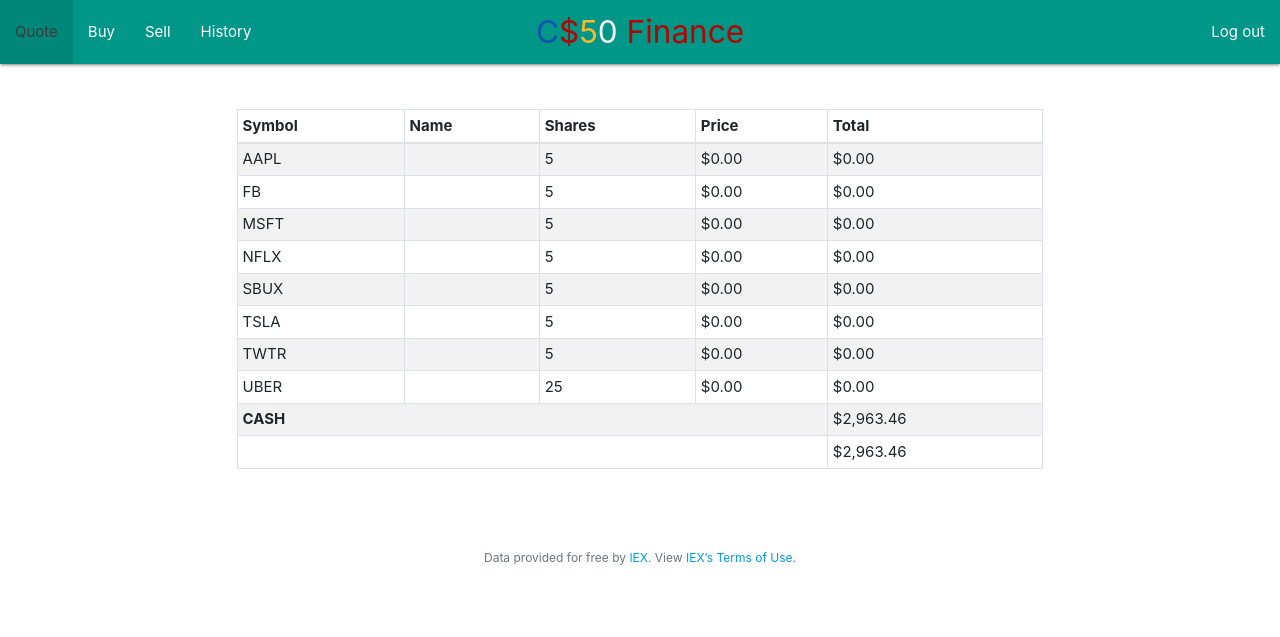
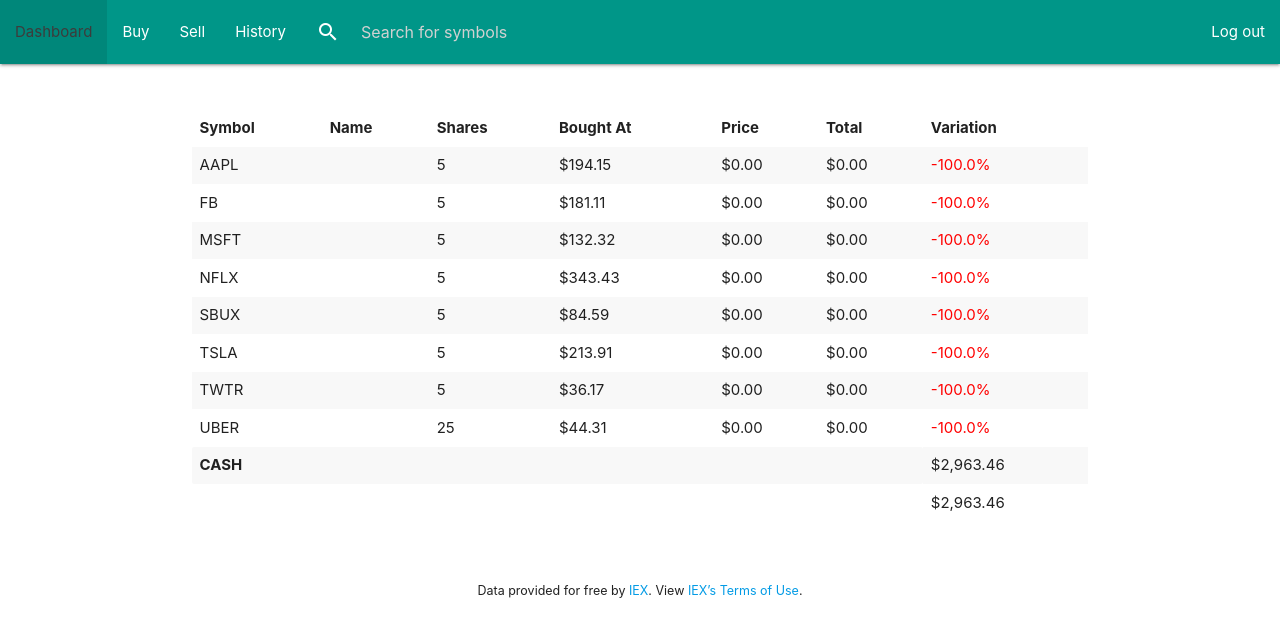
Before and after one commit to Guilllemain/finance-cs50, a Flask app: page / in a window 1280 px wide. Shown: the top 637 px of the page. Run offline with Flask 2, Linux system fonts and the light colour scheme; a user stored in the database is signed in; data that the repository does not hold is empty; some libraries are stand-ins or nearby versions.

Commit message:
Switching to IEX Cloud API

```diff
--- a/app.py
+++ b/app.py
@@ -7,7 +7,7 @@
 from werkzeug.exceptions import default_exceptions, HTTPException, InternalServerError
 from werkzeug.security import check_password_hash, generate_password_hash
 
-from helpers import apology, login_required, lookup, usd
+from helpers import apology, login_required, lookup, usd, chart
 
 # Configure application
 app = Flask(__name__)
@@ -36,6 +36,13 @@
 db = SQL("sqlite:///finance.db")
 
 
+@app.route("/test")
+def test():
+    res = chart('NFLX', '1m')
+    labels = [result['label'] for result in res]
+    values = [result['open'] for result in res]
+    return render_template('chart.html', results=res, labels=labels, values=values)
+
 @app.route("/")
 @login_required
 def index():
@@ -48,14 +55,18 @@
     wallet_value = cash_left
     if transactions:
         for transaction in transactions:
-            symbol = transaction['symbol']
-            action = lookup(symbol)
-            name = action['name']
-            price = action['price']
-            shares = transaction['sum']
-            total = float(shares) * action['price']
-            stocks.append({ 'symbol': symbol, 'name': name, 'shares': shares, 'price': price, 'total': total })
-            wallet_value += total
+            if transaction['sum'] > 0:
+                symbol = transaction['symbol']
+                action = lookup(symbol)
+                name = action['name']
+                price = action['price']
+                shares = transaction['sum']
+                bought = transaction['price']
+                total = float(shares) * action['price']
+                variation = round(
+                    ((total - (float(shares) * bought)) / (float(shares) * bought)) * 100, 2)
+                stocks.append({ 'symbol': symbol, 'name': name, 'shares': shares, 'price': price, 'bought': bought, 'total': total, 'variation': variation })
+                wallet_value += total
 
     return render_template("index.html", stocks=stocks, cash=cash_left, wallet_value=wallet_value)
 
--- a/helpers.py
+++ b/helpers.py
@@ -39,7 +39,8 @@
 
     # Contact API
     try:
-        response = requests.get(f"https://api.iextrading.com/1.0/stock/{urllib.parse.quote_plus(symbol)}/quote")
+        response = requests.get(
+            f"https://cloud.iexapis.com/stable/stock/{urllib.parse.quote_plus(symbol)}/quote?token=pk_5090c32b331348cf8e034e7fa7a140fd")
         response.raise_for_status()
     except requests.RequestException:
         return None
@@ -56,6 +57,24 @@
         return None
 
 
+def chart(symbol, timeframe):
+    """Look up quote for symbol."""
+
+    # Contact API
+    try:
+        response = requests.get(
+            f"https://cloud.iexapis.com/stable/stock/{symbol}/chart/{timeframe}?token=pk_5090c32b331348cf8e034e7fa7a140fd")
+        response.raise_for_status()
+    except requests.RequestException:
+        return None
+
+    # Parse response
+    try:
+        return response.json()
+    except (KeyError, TypeError, ValueError):
+        return None
+
+
 def usd(value):
     """Format value as USD."""
     return f"${value:,.2f}"
--- a/static/styles.css
+++ b/static/styles.css
@@ -21,9 +21,12 @@
     color: whitesmoke;
 }
 
-form {
+table th, table td {
+    padding: .5em;
+}
+.search-form {
     width: 30%;
-    margin: auto;
+    display: inline-block;
 }
 
 main img
@@ -31,3 +34,28 @@
     /* constrain images on small screens */
     max-width: 100%;
 }
+
+.alert {
+    position: fixed;
+    top: 1.5rem;
+    right: 1.5rem;
+    background-color: rgb(158, 158, 158);
+    padding: 1.2rem;
+    border-radius: .2rem;
+    transition: all .3s ease-in-out;
+    animation: fade_out 3s forwards;
+}
+
+@keyframes fade_out {
+    90% {opacity: 1; display: block; visibility: visible;}
+    100% {opacity: 0; display: none; visibility: hidden;}
+}
+
+.text-xs {font-size: smaller}
+
+.text-green {color: green;}
+.text-red {color: red;}
+
+.mt-2 {margin-top: 2rem;}
+.mt-3 {margin-top: 3rem;}
+.mt-4 {margin-top: 4rem;}
--- a/templates/buy.html
+++ b/templates/buy.html
@@ -5,7 +5,7 @@
 {% endblock %}
 
 {% block main %}
-    <form action="/buy" method="post" class="center-align">
+    <form action="/buy" method="post" class="col s4 offset-s4 center-align">
         <div class="input-field">
             <input autocomplete="off" autofocus name="symbol" type="text">
             <label for="symbol">Symbol</label>
--- a/templates/history.html
+++ b/templates/history.html
@@ -8,7 +8,7 @@
     {% if stocks|length <= 0 %}
         <div>You have no transactions yet</div>
     {% else %}
-        <table class="table table-striped table-bordered table-hover table-sm">
+        <table class="striped highlight responsive-table">
             <thead>
                 <tr>
                     <th scope="col">Symbol</th>
--- a/templates/index.html
+++ b/templates/index.html
@@ -5,19 +5,21 @@
 {% endblock %}
 
 {% block main %}
-    <table class="table table-striped table-bordered table-hover table-sm">
+    <table class="striped hightlight responsive-table">
         <thead>
             <tr>
                 <th scope="col">Symbol</th>
                 <th scope="col">Name</th>
                 <th scope="col">Shares</th>
+                <th scope="col">Bought At</th>
                 <th scope="col">Price</th>
                 <th scope="col">Total</th>
+                <th scope="col">Variation</th>
             </tr>
         </thead>
         <tfoot>
             <tr>
-                <td colspan="4"></td>
+                <td colspan="6"></td>
                 <td>{{ wallet_value|usd }}</td>
             </tr>
         </tfoot>
@@ -28,13 +30,19 @@
                         <td>{{ stock['symbol'] }}</td>
                         <td>{{ stock['name'] }}</td>
                         <td>{{ stock['shares'] }}</td>
+                        <td>{{ stock['bought']|usd }}</td>
                         <td>{{ stock['price']|usd }}</td>
                         <td>{{ stock['total']|usd }}</td>
+                        {% if stock['variation'] >= 0 %}
+                            <td class="text-green">{{ stock['variation'] }}%</td>
+                        {% else %}
+                            <td class="text-red">{{ stock['variation'] }}%</td>
+                        {% endif %}
                     </tr>
                 {% endif %}
             {% endfor %}
             <tr>
-                <th colspan="4">CASH</th>
+                <th colspan="6">CASH</th>
                 <td>{{ cash|usd }}</td>
             </tr>
         </tbody>
--- a/templates/layout.html
+++ b/templates/layout.html
@@ -8,8 +8,10 @@
         <meta charset="utf-8">
         <meta name="viewport" content="width=device-width, initial-scale=1, shrink-to-fit=no">
 
-        <!-- documentation at http://getbootstrap.com/docs/4.1/, alternative themes at https://bootswatch.com/ -->
-        <link href="https://maxcdn.bootstrapcdn.com/bootstrap/4.1.3/css/bootstrap.min.css" rel="stylesheet">
+        <!-- <link href="https://maxcdn.bootstrapcdn.com/bootstrap/4.1.3/css/bootstrap.min.css" rel="stylesheet"> -->
+
+        <!--Import Google Icon Font-->
+        <link href="https://fonts.googleapis.com/icon?family=Material+Icons" rel="stylesheet">
 
         <!-- https://favicon.io/emoji-favicons/money-mouth-face/ -->
         <link href="/static/favicon.ico" rel="icon">
@@ -21,6 +23,8 @@
         <script src="https://cdnjs.cloudflare.com/ajax/libs/popper.js/1.14.3/umd/popper.min.js"></script>
         <!-- <script src="https://maxcdn.bootstrapcdn.com/bootstrap/4.1.3/js/bootstrap.min.js"></script> -->
 
+        <script src="https://cdnjs.cloudflare.com/ajax/libs/Chart.js/2.8.0/Chart.bundle.min.js"></script>
+
         <link href="/static/styles.css" rel="stylesheet">
 
         <title>C$50 Finance: {% block title %}{% endblock %}</title>
@@ -30,10 +34,17 @@
     <body>
         <nav class="teal">
             <div class="nav-wrapper">
+                <!-- <a class="brand-logo" href="/"><span class="blue-letter">C</span><span class="red-letter">$</span><span class="yellow-letter">5</span><span class="green-letter">0</span> <span class="red-letter">Finance</span></a> -->
+                <form action="/quote" method="POST" class="search-form">
+                    <div class="input-field">
+                        <input id="search" type="search" name="symbol" required placeholder="Search for symbols">
+                        <label class="label-icon" for="search"><i class="material-icons">search</i></label>
+                        <i class="material-icons">close</i>
+                    </div>
+                </form>
                 {% if session.user_id %}
-                <a class="brand-logo center" href="/"><span class="blue-letter">C</span><span class="red-letter">$</span><span class="yellow-letter">5</span><span class="green-letter">0</span> <span class="red-letter">Finance</span></a>
                     <ul id="nav-mobile" class="left hide-on-med-and-down">
-                        <li><a href="/quote">Quote</a></li>
+                        <li><a href="/">Dashboard</a></li>
                         <li><a href="/buy">Buy</a></li>
                         <li><a href="/sell">Sell</a></li>
                         <li><a href="/history">History</a></li>
@@ -52,19 +63,19 @@
 
         {% if get_flashed_messages() %}
             <header>
-                <div class="alert alert-primary border text-center" role="alert">
+                <div class="alert">
                     {{ get_flashed_messages() | join(" ") }}
                 </div>
             </header>
         {% endif %}
 
-        <main class="container p-5">
+        <main class="container mt-3">
             <div class="row">
                 {% block main %}{% endblock %}
             </div>
         </main>
 
-        <footer class="small text-center text-muted">
+        <footer class="text-xs center-align mt-4">
             Data provided for free by <a href="https://iextrading.com/developer">IEX</a>. View <a href="https://iextrading.com/api-exhibit-a/">IEX’s Terms of Use</a>.
         </footer>
 
--- a/templates/login.html
+++ b/templates/login.html
@@ -5,7 +5,7 @@
 {% endblock %}
 
 {% block main %}
-    <form action="/login" method="post" class="center-align">
+    <form action="/login" method="post" class="col s4 offset-s4 center-align">
         <div class="input-field">
             <input autocomplete="off" autofocus name="username"type="text">
             <label for="username">Username</label>
--- a/templates/quote.html
+++ b/templates/quote.html
@@ -5,7 +5,7 @@
 {% endblock %}
 
 {% block main %}
-    <form action="/quote" method="post">
+    <form action="/quote" method="post" class="col s4 offset-s4 center-align">
         <div class="input-field">
             <input autocomplete="off" autofocus name="symbol"type="text">
             <label for="symbol">Symbol</label>
--- a/templates/quoted.html
+++ b/templates/quoted.html
@@ -5,5 +5,5 @@
 {% endblock %}
 
 {% block main %}
-    <div>A share of {{ quote.name }} ({{ quote.symbol }}) costs {{ quote.price|usd }} </div>
+    <div class="center-align">A share of {{ quote.name }} ({{ quote.symbol }}) costs {{ quote.price|usd }} </div>
 {% endblock %}
--- a/templates/register.html
+++ b/templates/register.html
@@ -5,7 +5,7 @@
 {% endblock %}
 
 {% block main %}
-    <form action="/register" method="post" name="registration" class="center-align">
+    <form action="/register" method="post" name="registration" class="col s4 offset-s4 center-align">
         <div class="input-field">
             <input autocomplete="off" autofocus name="username" type="text">
             <label for="username">Username</label>
--- a/templates/sell.html
+++ b/templates/sell.html
@@ -5,7 +5,7 @@
 {% endblock %}
 
 {% block main %}
-    <form action="/sell" method="post" class="center-align">
+    <form action="/sell" method="post" class="col s4 offset-s4 center-align">
         <div class="input-field mb-4">
             <select name="symbol">
                 <option disabled selected>Select your symbol</option>
@@ -17,7 +17,7 @@
             </select>
             <label for="symbol">Sell stock</label>
         </div>
-        <div class="input-field">
+        <div class="input-field mt-2">
             <input autocomplete="off" autofocus name="shares" type="number">
             <label for="shares">Shares</label>
         </div>
```
Also changed, not shown: templates/chart.html (added, +55 -0 lines), finance.db.
